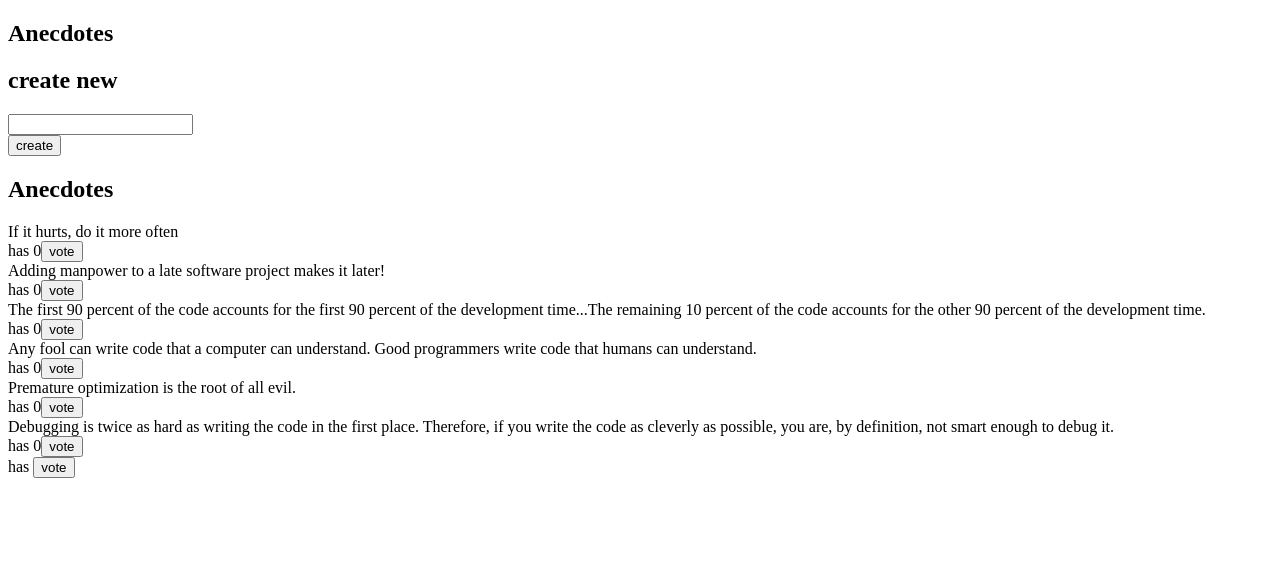
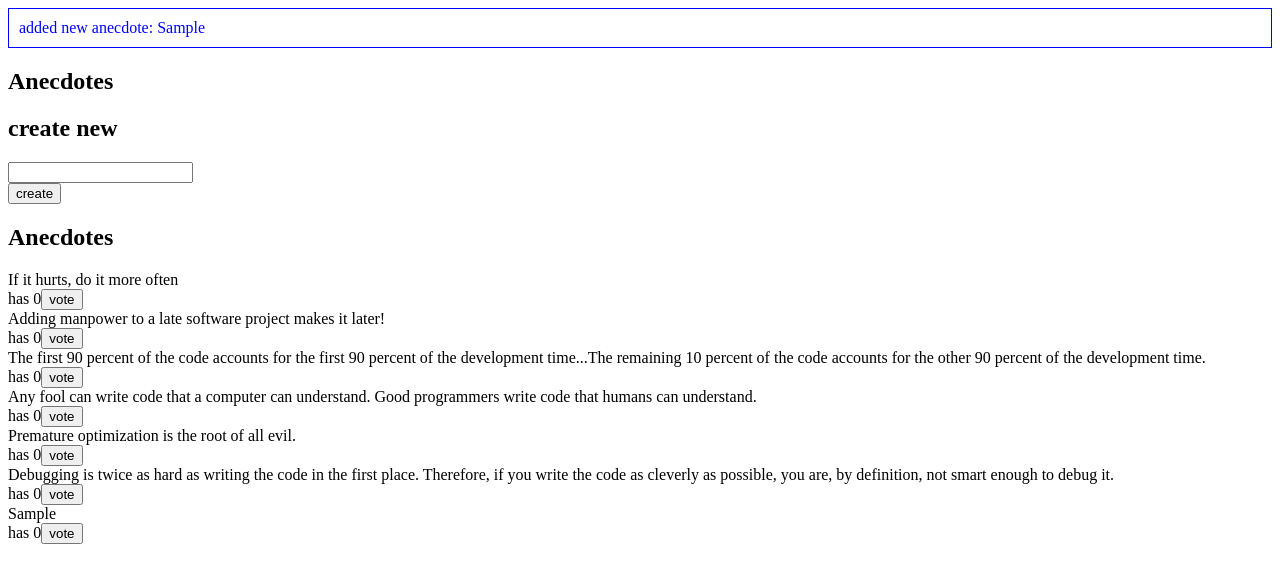
Before and after one commit to hiteshchalise/fso_redux, a React (Create React App) app in the folder redux-anecdotes/: page / in a window 1280 px wide. Both pictures are taken after typing "Sample" into the empty fields and a click on the button "create". Shown: the top 582 px of the page. Built offline with nearby package versions, Linux system fonts and the light colour scheme.

Commit message:
added notificatoin reducer and refactored application to display notification for few seconds

```diff
--- a/redux-anecdotes/src/App.js
+++ b/redux-anecdotes/src/App.js
@@ -1,9 +1,11 @@
 import AnecdoteForm from './components/AnecdoteForm'
 import AnecdoteList from './components/AnecdoteList'
+import Notification from './components/Notification'
 
 const App = () => {
   return (
     <div>
+      <Notification />
       <h2>Anecdotes</h2>
       <AnecdoteForm />
       <AnecdoteList />
--- a/redux-anecdotes/src/components/AnecdoteForm.js
+++ b/redux-anecdotes/src/components/AnecdoteForm.js
@@ -1,5 +1,6 @@
 import { useDispatch } from "react-redux"
 import { addAnecdote } from "../reducers/anecdoteReducer"
+import { notify } from "../reducers/notificationReducer"
 const AnecdoteForm = () => {
 
   const dispatch = useDispatch()
@@ -9,6 +10,8 @@ const AnecdoteForm = () => {
     const content = event.target.anecdote.value
     event.target.anecdote.value = ''
     dispatch(addAnecdote(content))
+    dispatch(notify(`added new anecdote: ${content}`))
+    setTimeout(() => dispatch(notify('')), 3000)
   }
 
   return (
--- a/redux-anecdotes/src/components/AnecdoteList.js
+++ b/redux-anecdotes/src/components/AnecdoteList.js
@@ -1,12 +1,15 @@
 import { useSelector, useDispatch } from 'react-redux'
 import { castVote } from '../reducers/anecdoteReducer'
+import { notify } from '../reducers/notificationReducer'
 
 const AnecdoteList = () => {
 
-  const anecdotes = useSelector(state => state.concat([]).sort((a, b) => b.votes - a.votes))
+  const anecdotes = useSelector(state => state.anecdotes.concat([]).sort((a, b) => b.votes - a.votes))
   const dispatch = useDispatch()
   const vote = (id) => {
     dispatch(castVote(id))
+    dispatch(notify(`vote is casted for ${id}`))
+    setTimeout(() => dispatch(notify('')), 3000)
   }
   return (<>
     <h2>Anecdotes</h2>
--- a/redux-anecdotes/src/components/Notification.js
+++ b/redux-anecdotes/src/components/Notification.js
@@ -1,12 +1,19 @@
+import { useSelector } from "react-redux"
+
 const Notification = () => {
+
+  const notification = useSelector(state => state.notification)
+
   const style = {
     border: 'solid',
     padding: 10,
-    borderWidth: 1
+    borderWidth: 1,
+    color: notification.type === 'error' ? 'red' : 'blue',
+    display: notification.text === '' ? 'none' : ''
   }
   return (
     <div style={style}>
-      render here notification...
+      {notification.text}
     </div>
   )
 }
--- a/redux-anecdotes/src/reducers/anecdoteReducer.js
+++ b/redux-anecdotes/src/reducers/anecdoteReducer.js
@@ -30,7 +30,7 @@ const blogSlice = createSlice({
       state[index].votes++
     },
     addAnecdote(state, action) {
-      state.push(action.payload)
+      state.push(asObject(action.payload))
     }
   }
 })
--- /dev/null
+++ b/redux-anecdotes/src/reducers/notificationReducer.js
@@ -0,0 +1,22 @@
+import { createSlice } from "@reduxjs/toolkit";
+
+const notificationSlice = createSlice({
+  name: 'notification',
+  initialState: {
+    text: '',
+    type: 'normal'
+  },
+  reducers: {
+    notify(state, action) {
+      state = { text: action.payload, type: 'normal' }
+      return state
+    },
+    notifyError(state, action) {
+      state = { text: action.payload, type: 'error' }
+      return state
+    }
+  }
+})
+
+export const { notify } = notificationSlice.actions
+export default notificationSlice.reducer
--- a/redux-anecdotes/src/store.js
+++ b/redux-anecdotes/src/store.js
@@ -1,8 +1,12 @@
 import { configureStore } from '@reduxjs/toolkit'
-import reducer from './reducers/anecdoteReducer'
+import anecdoteReducer from './reducers/anecdoteReducer'
+import notificationReducer from './reducers/notificationReducer'
 
 const store = configureStore({
-  reducer
+  reducer: {
+    anecdotes: anecdoteReducer,
+    notification: notificationReducer
+  }
 })
 
 export default store
```
